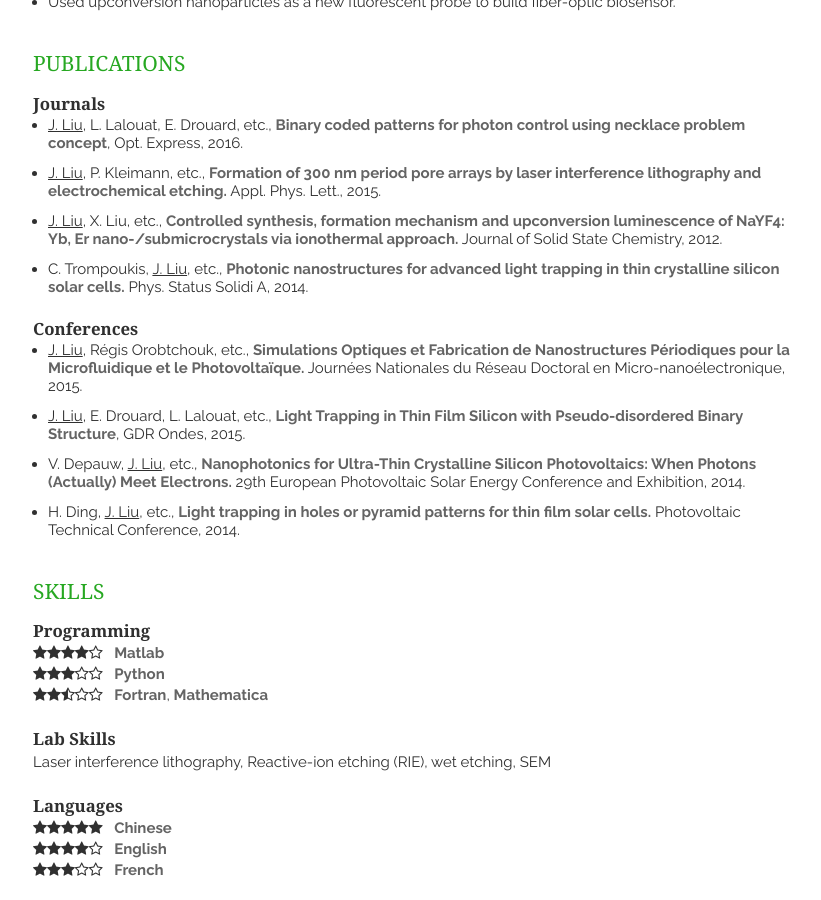
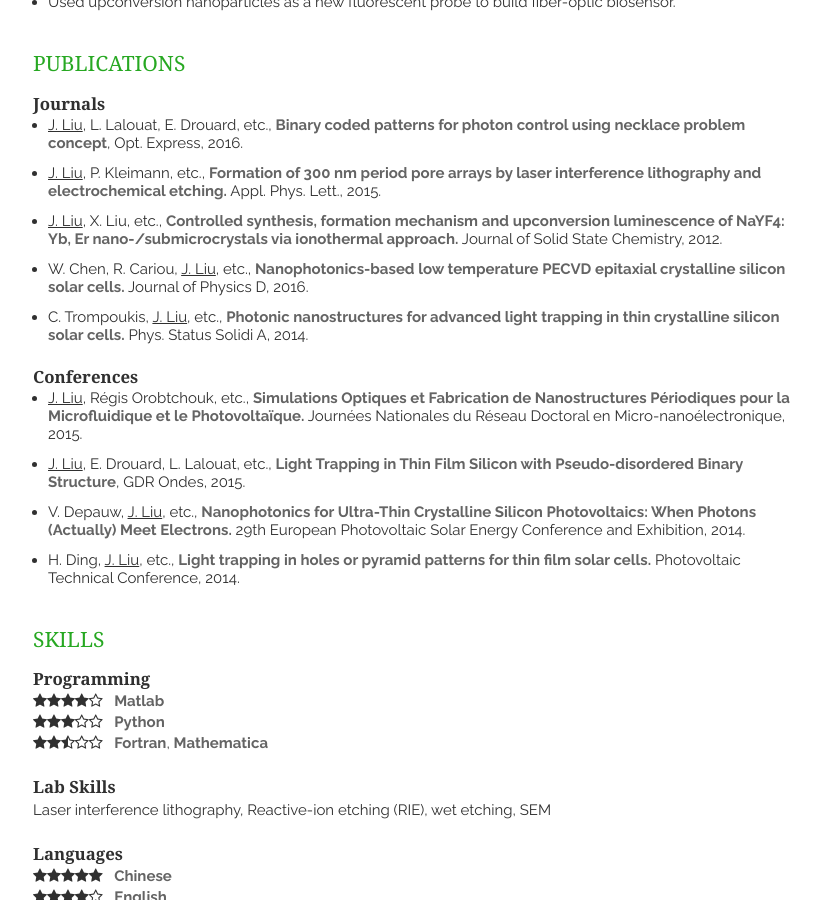
Before and after one commit to insaliujia/insaliujia.github.io, a Jekyll site: the page built from index.html, in a window 1280 px wide and 900 px high, scrolled down 795 px. Shown: the whole window, without its empty margins (327-1148 px from the left). Built offline with Jekyll 4.4.1, drawn with Linux system fonts in a browser that asks for light colours; nearby versions of some CDN libraries; Markdown is read by kramdown in place of the engine named in the settings; the list of posts is cut into pages by our own code.

Commit message:
update publication list

```diff
--- a/_includes/publication.html
+++ b/_includes/publication.html
@@ -9,6 +9,8 @@
 				<li> <u>J. Liu</u>, P. Kleimann, etc., <em>Formation of 300 nm period pore arrays by laser interference lithography and electrochemical etching.</em> Appl. Phys. Lett., 2015.
 				</li>
 				<li><u>J. Liu</u>, X. Liu, etc., <em>Controlled synthesis, formation mechanism and upconversion luminescence of NaYF4: Yb, Er nano-/submicrocrystals via ionothermal approach.</em> Journal of Solid State Chemistry, 2012.
+				</li>
+				<li>W. Chen, R. Cariou, <u>J. Liu</u>, etc., <em>Nanophotonics-based low temperature PECVD epitaxial crystalline silicon solar cells.</em> Journal of Physics D, 2016.
 				</li>
 				<li>C. Trompoukis, <u>J. Liu</u>, etc., <em>Photonic nanostructures for advanced light trapping in thin crystalline silicon solar cells.</em> Phys. Status Solidi A, 2014.
 				</li>
```
